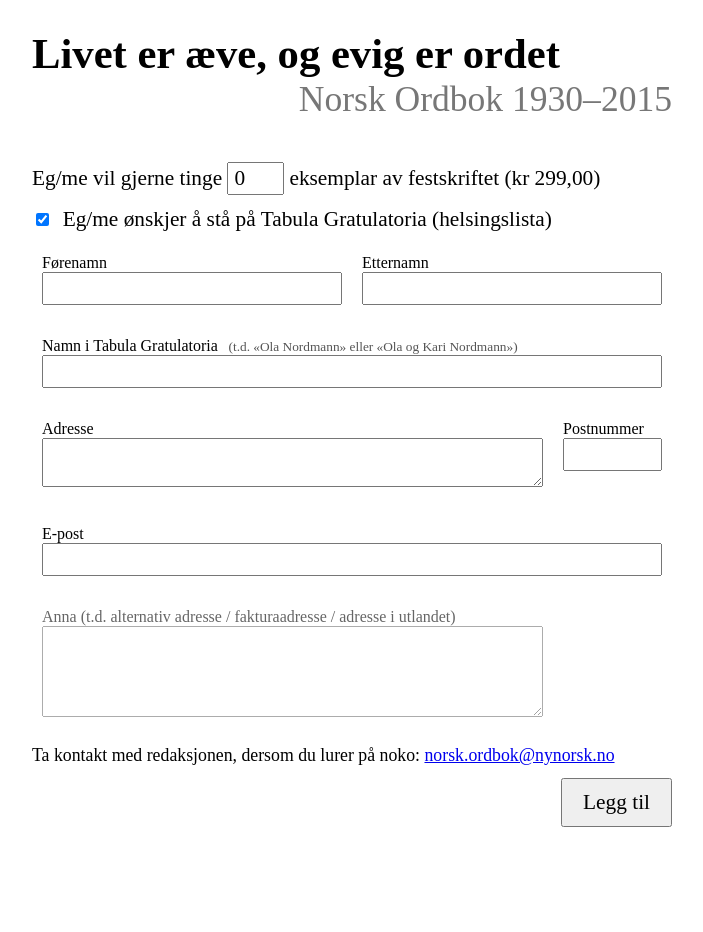
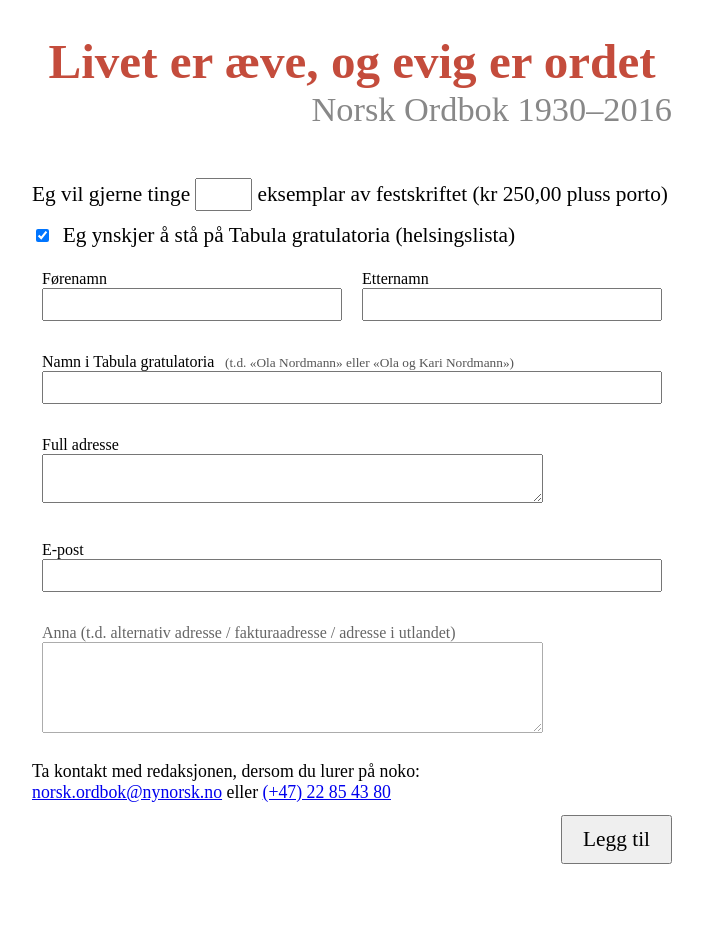
Before and after one commit to Velmont/tabulagratulatoria, a Django app: template tg/ui/templates/ui/adder.html in a window 1280 px wide. Shown: the whole page, without its empty margins (288-991 px from the left). Before the commit the page ends 827 px from the top, so only its background shows below. Run offline with Django 3.2, Linux system fonts and the light colour scheme; the template is opened without the code that fills it: values that come from a table or form of the project are taken from there, others are empty; parts of the project's set-up code (start-up, migrations or seed data) failed here and were passed over.

Commit message:
Send email instead of storing in the database automatically

```diff
--- a/tg/core/forms.py
+++ b/tg/core/forms.py
@@ -1,17 +1,15 @@
 from django import forms
 
-from .models import Entry
 
-
-class EntryForm(forms.ModelForm):
+class EntryForm(forms.Form):
     want_tg = forms.BooleanField(initial=True, required=False)
-    alt_address = forms.CharField(
-        required=False, widget=forms.widgets.Textarea)
-
-    class Meta:
-        model = Entry
-        fields = (
-            'want_tg', 'num_issues',
-            'shown_name', 'first_name', 'last_name',
-            'email', 'phone', 'address', 'postnummer', 'place',
-            )
+    num_issues = forms.IntegerField(required=True, min_value=1,
+                                    max_value=99)
+    first_name = forms.CharField()
+    last_name = forms.CharField()
+    shown_name = forms.CharField(required=False)
+    email = forms.EmailField(required=False)
+    full_address = forms.CharField(
+        required=True, widget=forms.widgets.Textarea)
+    other = forms.CharField(
+        required=False, widget=forms.widgets.Textarea())
--- a/tg/ui/templates/ui/adder.html
+++ b/tg/ui/templates/ui/adder.html
@@ -3,10 +3,14 @@
 {% block content %}
   <style>
 h1 {
+  color: #C44C3C;
+  font-size: 2.3em;
   margin-bottom: 1em;
+  text-align: center;
 }
 h1 small {
-  color: #777;
+  color: #888;
+  font-size: 0.7em;
   display: block;
   text-align: right;
   font-weight: normal;
@@ -35,13 +39,13 @@
   display: block;
   font-size: 12pt;
 }
-.f-address textarea {
+.f-full_address textarea {
   height: 2em;
 }
-.f-alt_address {
+.f-other {
   opacity: 0.6;
 }
-.f-alt_address textarea {
+.f-other textarea {
   height: 4em;
 }
 
@@ -89,25 +93,23 @@
 
   <h1>
     Livet er æve, og evig er ordet
-    <small>Norsk Ordbok 1930&ndash;2015</small>
+    <small>Norsk Ordbok 1930&ndash;2016</small>
   </h1>
 
   <form class=entry action=. method=post>
     {% csrf_token %}
     {{ form.non_field_errors }}
     <div class="row f-num_issues">
-      <label for={{ form.num_issues.id_for_label }}>Eg/me vil gjerne tinge
-      <input type=number value="{{ form.num_issues.value }}"
-          min=1 max=99 id={{ form.num_issues.auto_id }}
-          name={{ form.num_issues.name }}>
+      <label for={{ form.num_issues.id_for_label }}>Eg vil gjerne tinge
+      {{ form.num_issues}}
       {{ form.num_issues.errors }}
-        eksemplar av festskriftet (kr 299,00)</label>
+        eksemplar av festskriftet (kr 250,00 pluss porto)</label>
     </div>
 
     <div class="row f-want_tg">
       {{ form.want_tg }}
       {{ form.want_tg.errors }}
-      <label for=id_want_tg>Eg/me ønskjer å stå på Tabula Gratulatoria
+      <label for=id_want_tg>Eg ynskjer å stå på Tabula gratulatoria
       (helsingslista)</label>
     </div>
 
@@ -126,7 +128,7 @@
 
     <div class="row f-shown_name">
       <div class=boks>
-        <label>Namn i Tabula Gratulatoria
+        <label>Namn i Tabula gratulatoria
         <small style="color: #555; margin-left: 0.5em; font-size: 10pt">
           (t.d. «Ola Nordmann» eller
           «Ola og Kari Nordmann»)</small>
@@ -136,16 +138,11 @@
       </div>
     </div>
 
-    <div class="row f-address">
+    <div class="row f-full_address">
       <div class=boks>
-        <label>Adresse</label>
-        {{ form.address }}
-        {{ form.address.errors }}
-      </div>
-      <div class=boks>
-        <label>Postnummer</label>
-        {{ form.place }}
-        {{ form.place.errors }}
+        <label>Full adresse</label>
+        {{ form.full_address }}
+        {{ form.full_address.errors }}
       </div>
     </div>
 
@@ -157,18 +154,19 @@
       </div>
     </div>
 
-    <div class="row f-alt_address">
+    <div class="row f-other">
       <div class=boks>
         <label>Anna (t.d. alternativ adresse / fakturaadresse / adresse i utlandet)</label>
-        {{ form.alt_address }}
-        {{ form.alt_address.errors }}
+        {{ form.other }}
+        {{ form.other.errors }}
       </div>
     </div>
 
     <div class="row">
       <small>
-        Ta kontakt med redaksjonen, dersom du lurer på noko:
+        Ta kontakt med redaksjonen, dersom du lurer på noko:<br>
         <a href=mailto:norsk.ordbok@nynorsk.no>norsk.ordbok@nynorsk.no</a>
+        eller <a href=tel:+4722854380>(+47) 22 85 43 80</a>
       </small>
     </div>
 
```
Also changed, not shown: tg/ui/views.py (+19 -3 lines).
